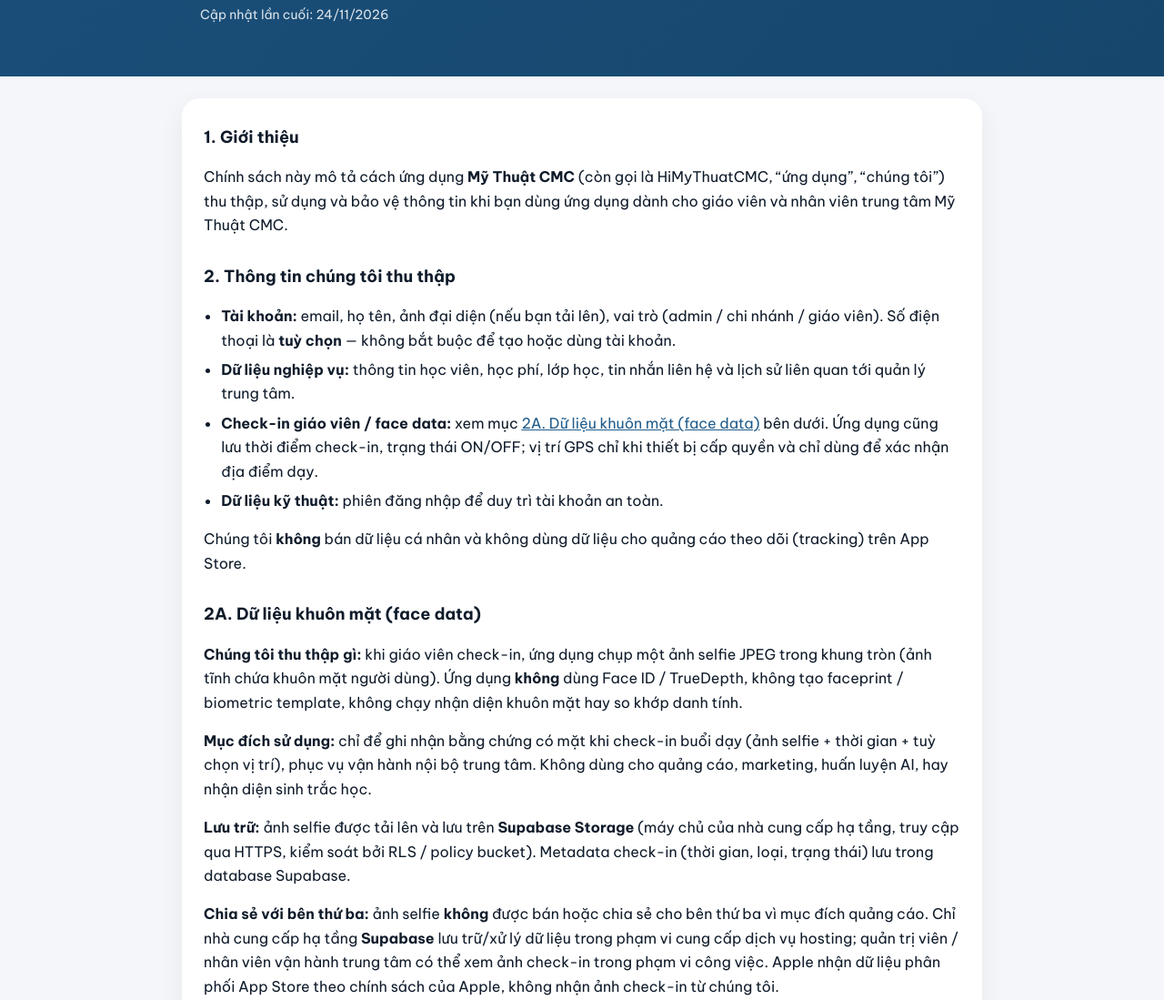
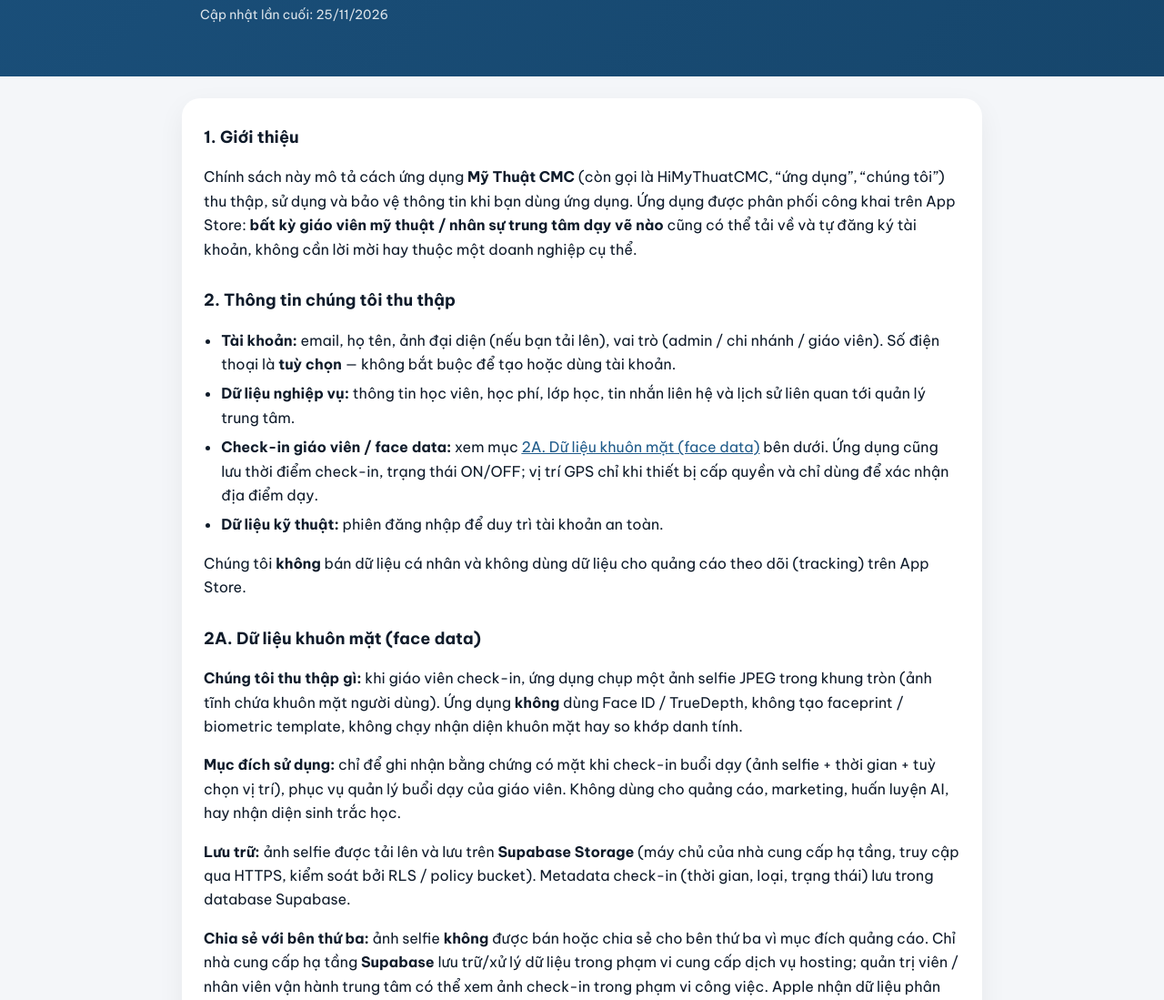
Before and after one commit to iamphamduytuan/himythuatcmc-legal, a plain HTML site: page privacy.html in a window 1280 px wide. Shown: the part 200-1299 px from the top of the page at 91% size. Drawn offline with Linux system fonts and the light colour scheme.

Commit message:
Clarify public App Store audience: open teacher self-registration.
Co-authored-by: Cursor <cursoragent@cursor.com>

```diff
--- a/privacy.html
+++ b/privacy.html
@@ -50,13 +50,13 @@
     <div class="wrap">
       <p class="eyebrow">Pháp lý · Ứng dụng Mỹ Thuật CMC</p>
       <h1>Chính sách bảo mật</h1>
-      <p class="meta">Cập nhật lần cuối: 24/11/2026</p>
+      <p class="meta">Cập nhật lần cuối: 25/11/2026</p>
     </div>
   </header>
 
   <main class="card">
     <h2>1. Giới thiệu</h2>
-    <p>Chính sách này mô tả cách ứng dụng <strong>Mỹ Thuật CMC</strong> (còn gọi là HiMyThuatCMC, “ứng dụng”, “chúng tôi”) thu thập, sử dụng và bảo vệ thông tin khi bạn dùng ứng dụng dành cho giáo viên và nhân viên trung tâm Mỹ Thuật CMC.</p>
+    <p>Chính sách này mô tả cách ứng dụng <strong>Mỹ Thuật CMC</strong> (còn gọi là HiMyThuatCMC, “ứng dụng”, “chúng tôi”) thu thập, sử dụng và bảo vệ thông tin khi bạn dùng ứng dụng. Ứng dụng được phân phối công khai trên App Store: <strong>bất kỳ giáo viên mỹ thuật / nhân sự trung tâm dạy vẽ nào</strong> cũng có thể tải về và tự đăng ký tài khoản, không cần lời mời hay thuộc một doanh nghiệp cụ thể.</p>
 
     <h2>2. Thông tin chúng tôi thu thập</h2>
     <ul>
@@ -69,7 +69,7 @@
 
     <h2 id="face-data">2A. Dữ liệu khuôn mặt (face data)</h2>
     <p><strong>Chúng tôi thu thập gì:</strong> khi giáo viên check-in, ứng dụng chụp một ảnh selfie JPEG trong khung tròn (ảnh tĩnh chứa khuôn mặt người dùng). Ứng dụng <strong>không</strong> dùng Face ID / TrueDepth, không tạo faceprint / biometric template, không chạy nhận diện khuôn mặt hay so khớp danh tính.</p>
-    <p><strong>Mục đích sử dụng:</strong> chỉ để ghi nhận bằng chứng có mặt khi check-in buổi dạy (ảnh selfie + thời gian + tuỳ chọn vị trí), phục vụ vận hành nội bộ trung tâm. Không dùng cho quảng cáo, marketing, huấn luyện AI, hay nhận diện sinh trắc học.</p>
+    <p><strong>Mục đích sử dụng:</strong> chỉ để ghi nhận bằng chứng có mặt khi check-in buổi dạy (ảnh selfie + thời gian + tuỳ chọn vị trí), phục vụ quản lý buổi dạy của giáo viên. Không dùng cho quảng cáo, marketing, huấn luyện AI, hay nhận diện sinh trắc học.</p>
     <p><strong>Lưu trữ:</strong> ảnh selfie được tải lên và lưu trên <strong>Supabase Storage</strong> (máy chủ của nhà cung cấp hạ tầng, truy cập qua HTTPS, kiểm soát bởi RLS / policy bucket). Metadata check-in (thời gian, loại, trạng thái) lưu trong database Supabase.</p>
     <p><strong>Chia sẻ với bên thứ ba:</strong> ảnh selfie <strong>không</strong> được bán hoặc chia sẻ cho bên thứ ba vì mục đích quảng cáo. Chỉ nhà cung cấp hạ tầng <strong>Supabase</strong> lưu trữ/xử lý dữ liệu trong phạm vi cung cấp dịch vụ hosting; quản trị viên / nhân viên vận hành trung tâm có thể xem ảnh check-in trong phạm vi công việc. Apple nhận dữ liệu phân phối App Store theo chính sách của Apple, không nhận ảnh check-in từ chúng tôi.</p>
     <p><strong>Thời gian lưu giữ và xoá:</strong> ảnh check-in selfie được giữ tối đa khoảng <strong>3 tháng</strong> rồi tự xoá (cleanup) để giảm dung lượng. Người dùng có thể yêu cầu xoá sớm hơn bằng cách liên hệ email ở mục Liên hệ; khi tài khoản bị xoá theo chức năng trong app, dữ liệu hồ sơ liên quan được xử lý theo quy trình xoá tài khoản.</p>
@@ -94,7 +94,7 @@
     </ul>
 
     <h2>6. Trẻ em</h2>
-    <p>Ứng dụng phục vụ nhân viên và giáo viên trung tâm, không hướng đến trẻ em dưới 13 tuổi. Chúng tôi không cố ý thu thập dữ liệu từ đối tượng này.</p>
+    <p>Ứng dụng hướng đến giáo viên và nhân sự trung tâm dạy vẽ (người lớn), không hướng đến trẻ em dưới 13 tuổi. Chúng tôi không cố ý thu thập dữ liệu từ đối tượng này.</p>
 
     <h2>7. Bên thứ ba</h2>
     <p>Chúng tôi dùng nhà cung cấp hạ tầng cần thiết để vận hành app (ví dụ Supabase cho auth/database/storage; Apple cho phân phối App Store). Các bên này xử lý dữ liệu theo hợp đồng và chính sách riêng của họ, trong phạm vi cung cấp dịch vụ. Face/selfie check-in data không được chia sẻ với bên thứ ba ngoài hạ tầng lưu trữ cần thiết (Supabase), như mô tả ở mục 2A.</p>
```
Also changed, not shown: terms.html (+2 -2 lines).
